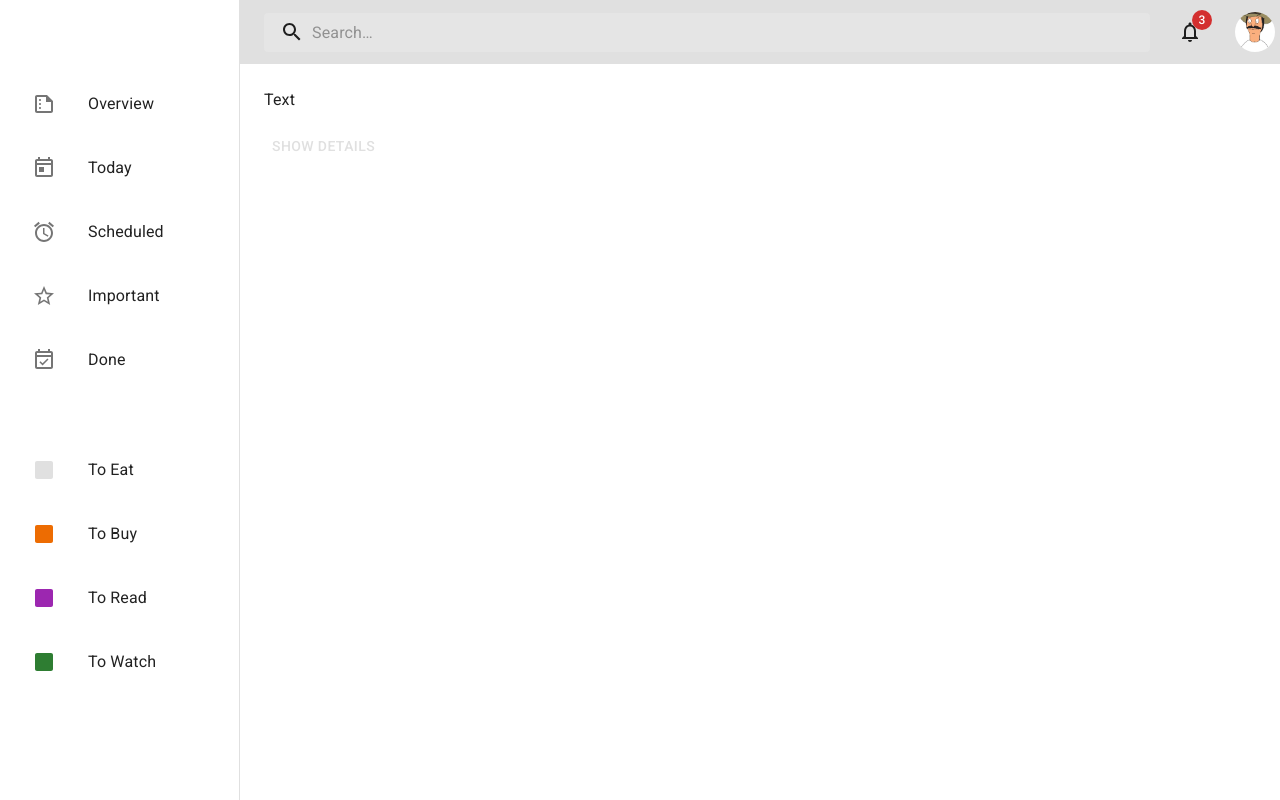
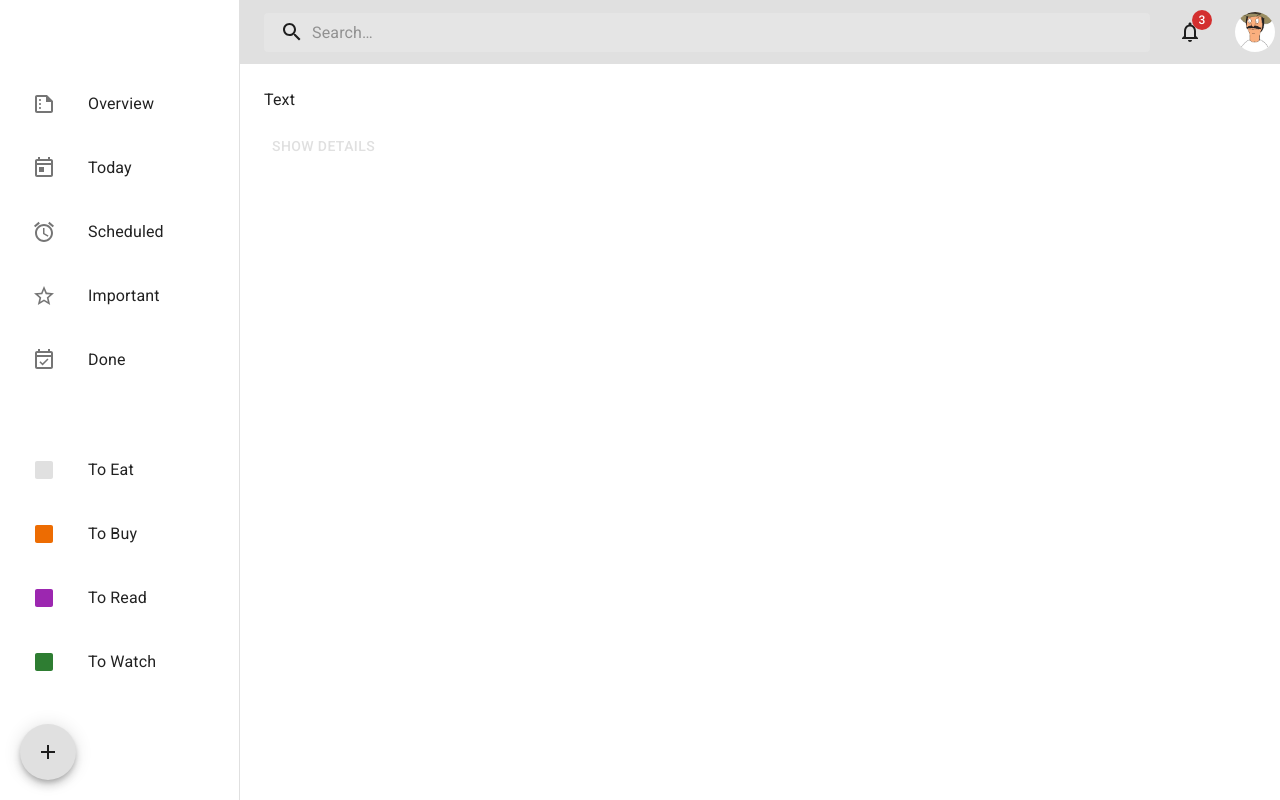
Before and after one commit to yoyotruly/smart-todo-list, a React (Create React App) app in the folder frontend/: page /tasks in a window 1280 px wide. Built offline with nearby package versions, Linux system fonts and the light colour scheme.

Commit message:
Add floating add button

```diff
--- /dev/null
+++ b/frontend/src/components/FloatingAddButton.js
@@ -0,0 +1,19 @@
+import Fab from '@mui/material/Fab';
+import AddIcon from '@mui/icons-material/Add';
+
+export default function FloatingActionButtons() {
+  return (
+    <Fab
+      color="primary"
+      aria-label="add"
+      sx={{
+        position: "absolute",
+        left: 20,
+        bottom: 20,
+        zIndex: (theme) => theme.zIndex.drawer + 1
+      }}
+    >
+      <AddIcon />
+    </Fab>
+  );
+}
--- a/frontend/src/pages/tasks/Tasks.js
+++ b/frontend/src/pages/tasks/Tasks.js
@@ -3,11 +3,13 @@ import Box from '@mui/material/Box';
 import TopBar from "../../components/TopBar"
 import LeftSidebar from "../../components/LeftSidebar"
 import MainContent from '../../components/MainContent';
+import FloatingAddButton from '../../components/FloatingAddButton';
 
 function Tasks() {
   return (
     <Box sx={{ display: 'flex' }}>
 
+      <FloatingAddButton />
       <TopBar />
       <LeftSidebar />
       <MainContent />
```
